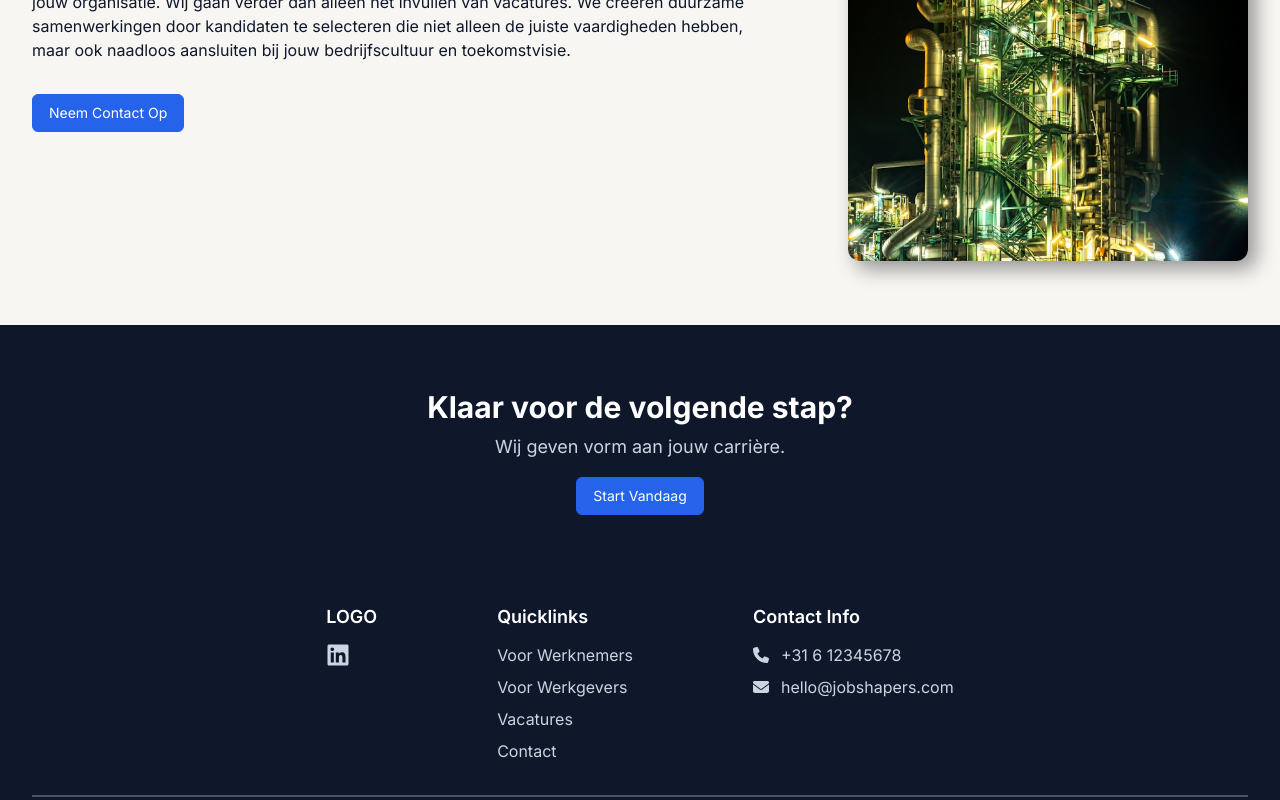
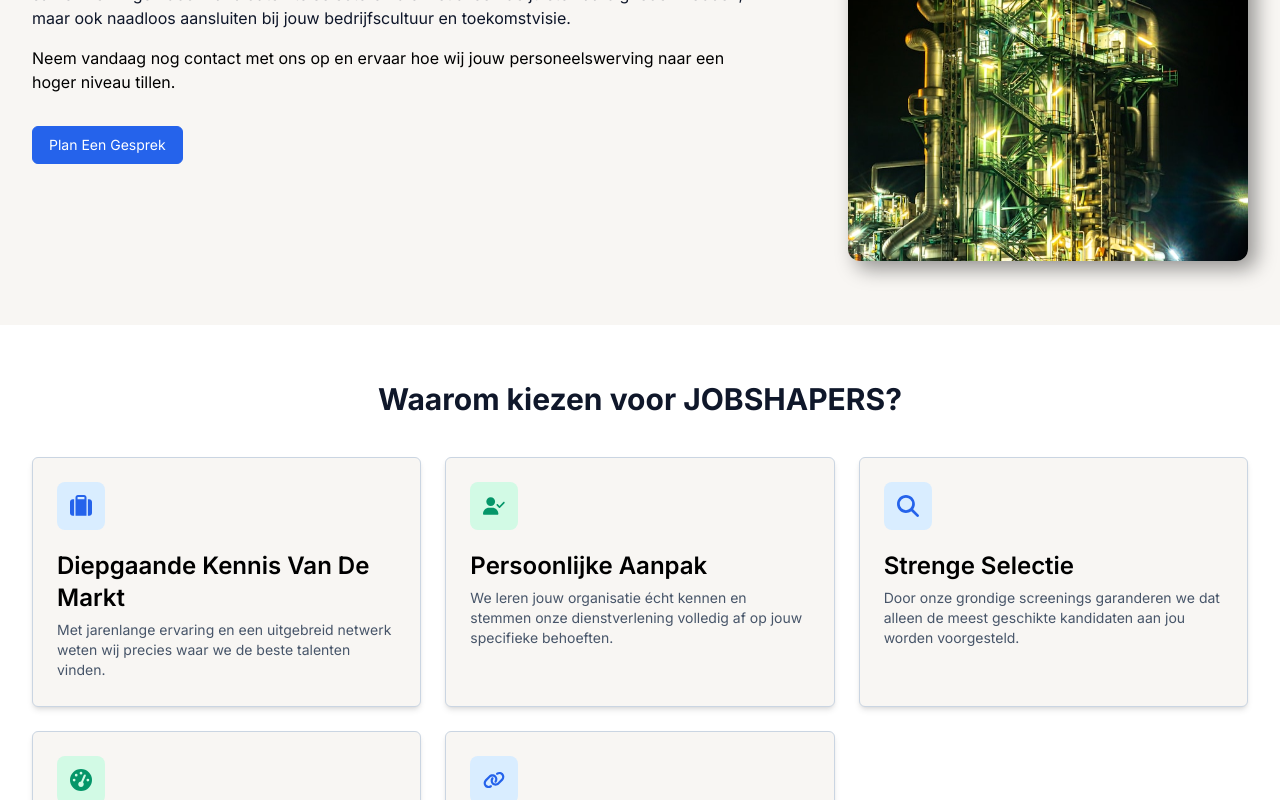
Before and after one commit to EdwinSch/jobshapers, a Next.js app: page /werkgevers in a window 1280 px wide. Shown: the part 400-1200 px from the top of the page. Built offline with nearby package versions, Linux system fonts and the light colour scheme.

Commit message:
add USP cards and update employers page

```diff
--- a/app/werkgevers/page.jsx
+++ b/app/werkgevers/page.jsx
@@ -1,12 +1,61 @@
 import EmployersHero from "@/components/EmployersHero";
+import SellingPointCard from "@/components/SellingPointCard";
+
+import {
+  FaSuitcase,
+  FaUserCheck,
+  FaMagnifyingGlass,
+  FaGaugeHigh,
+  FaLink,
+} from "react-icons/fa6";
 
 const EmployersPage = () => {
   return (
-    <div className="bg-jsOffWhite">
-      <div className="mx-auto max-w-7xl px-4 md:px-6 lg:px-8">
-        <EmployersHero />
+    <>
+      <div className="bg-jsOffWhite">
+        <div className="mx-auto max-w-7xl px-4 md:px-6 lg:px-8">
+          <EmployersHero />
+        </div>
       </div>
-    </div>
+
+      <div className="mx-auto max-w-7xl py-14 px-4 md:px-6 lg:px-8">
+        <h2 className="mb-10 text-jsMidnight text-2xl md:text-3xl font-bold text-center">
+          Waarom kiezen voor JOBSHAPERS?
+        </h2>
+
+        <section className="grid gap-6 grid-cols-1 md:grid-cols-[repeat(auto-fit,_minmax(300px,_1fr))]">
+          <SellingPointCard
+            icon={FaSuitcase}
+            title="Diepgaande kennis van de markt"
+            text="Met jarenlange ervaring en een uitgebreid netwerk weten wij precies waar we de beste talenten vinden."
+          />
+          <SellingPointCard
+            icon={FaUserCheck}
+            iconColor="text-jsGreen"
+            iconShade={"#d2fae5"}
+            title="Persoonlijke aanpak"
+            text="We leren jouw organisatie écht kennen en stemmen onze dienstverlening volledig af op jouw specifieke behoeften."
+          />
+          <SellingPointCard
+            icon={FaMagnifyingGlass}
+            title="Strenge selectie"
+            text="Door onze grondige screenings garanderen we dat alleen de meest geschikte kandidaten aan jou worden voorgesteld."
+          />
+          <SellingPointCard
+            icon={FaGaugeHigh}
+            iconColor="text-jsGreen"
+            iconShade={"#d2fae5"}
+            title="Snel en efficiënt"
+            text="Wij combineren snelheid met kwaliteit, zodat jij altijd verzekerd bent van de juiste match."
+          />
+          <SellingPointCard
+            icon={FaLink}
+            title="Langdurige partnerships"
+            text="We bouwen aan duurzame relaties, zodat wij ook in de toekomst jouw betrouwbare specialist blijven."
+          />
+        </section>
+      </div>
+    </>
   );
 };
 export default EmployersPage;
--- a/components/ContactItem.jsx
+++ b/components/ContactItem.jsx
@@ -8,7 +8,7 @@ const ContactItem = ({
   return (
     <div className="flex gap-3">
       <div
-        className={`w-10 h-10 rounded-lg grid place-items-center`}
+        className="w-10 h-10 rounded-lg grid place-items-center"
         style={{ backgroundColor: iconShade }}
       >
         {Icon && <Icon size={18} className={iconColor} />}
--- a/components/EmployersHero.jsx
+++ b/components/EmployersHero.jsx
@@ -10,7 +10,7 @@ const EmployersHero = () => {
           De juiste mensen maken het verschil
         </h1>
 
-        <p className="text-jsMidnight text-base mt-4">
+        <p className="text-jsMidnight text-base my-4">
           Als specialist in het vinden van de perfecte match binnen diverse
           branches begrijpt JOBSHAPERS als geen ander dat de juiste medewerkers
           het fundament zijn voor het succes van jouw organisatie. Wij gaan
@@ -20,11 +20,16 @@ const EmployersHero = () => {
           bedrijfscultuur en toekomstvisie.
         </p>
 
+        <p>
+          Neem vandaag nog contact met ons op en ervaar hoe wij jouw
+          personeelswerving naar een hoger niveau tillen.
+        </p>
+
         {/* Buttons */}
         <div className="mt-8 flex flex-col sm:flex-row gap-4">
           <LinkButton
             href="/contact"
-            label="neem contact op"
+            label="plan een gesprek"
             variant="secondary"
             className="w-fit"
           />
--- a/components/Faq.jsx
+++ b/components/Faq.jsx
@@ -9,7 +9,7 @@ const Faq = () => {
             key={idx}
             className="p-6 bg-jsOffWhite border border-slate-300 rounded-md"
           >
-            <h4 className="mb-4 text-jsMidnight text-lg font-bold">
+            <h4 className="mb-4 text-jsMidnight text-lg font-bold leading-snug">
               {item.question}
             </h4>
             <p className="text-jsText">{item.answer}</p>
--- /dev/null
+++ b/components/SellingPointCard.jsx
@@ -0,0 +1,23 @@
+const SellingPointCard = ({
+  title = "heading",
+  text = "Lorem ipsum doler samet",
+  icon: Icon,
+  iconShade = "#d9edff",
+  iconColor = "text-jsBlue",
+  children,
+}) => {
+  return (
+    <article className="min-h-[250px] rounded-md p-6 bg-jsOffWhite border border-slate-300 shadow-md">
+      <div
+        className="mb-5 w-12 h-12 rounded-lg grid place-items-center"
+        style={{ backgroundColor: iconShade }}
+      >
+        {Icon && <Icon size={22} className={iconColor} />}
+      </div>
+      <h3 className="mb-1.5 text-2xl font-semibold capitalize">{title}</h3>
+      <p className="text-jsText text-sm">{text}</p>
+    </article>
+  );
+};
+
+export default SellingPointCard;
```
